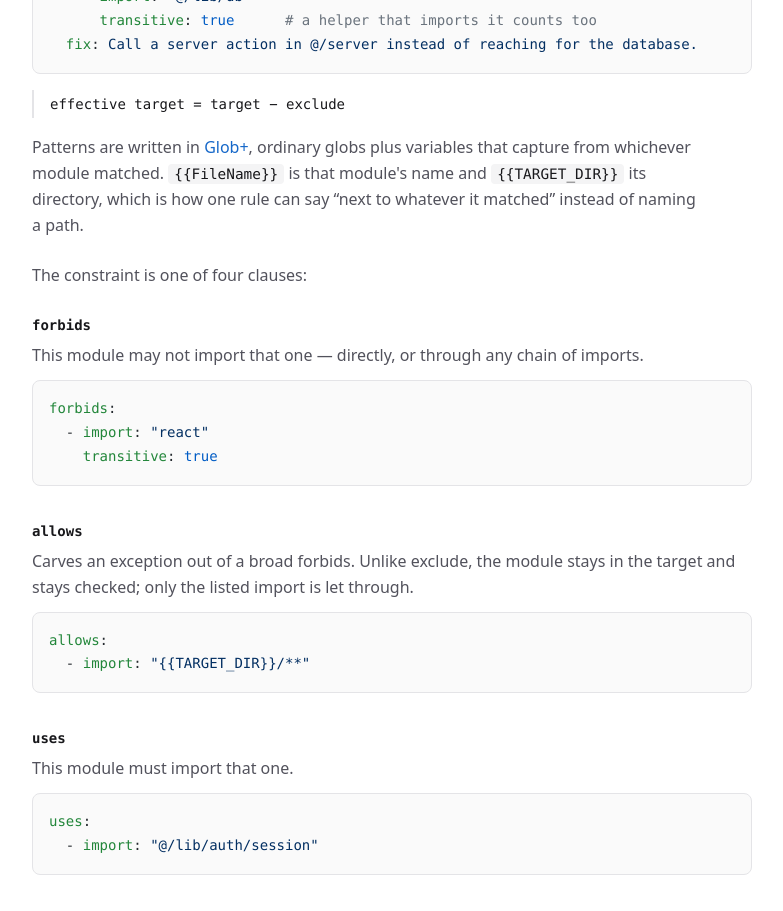
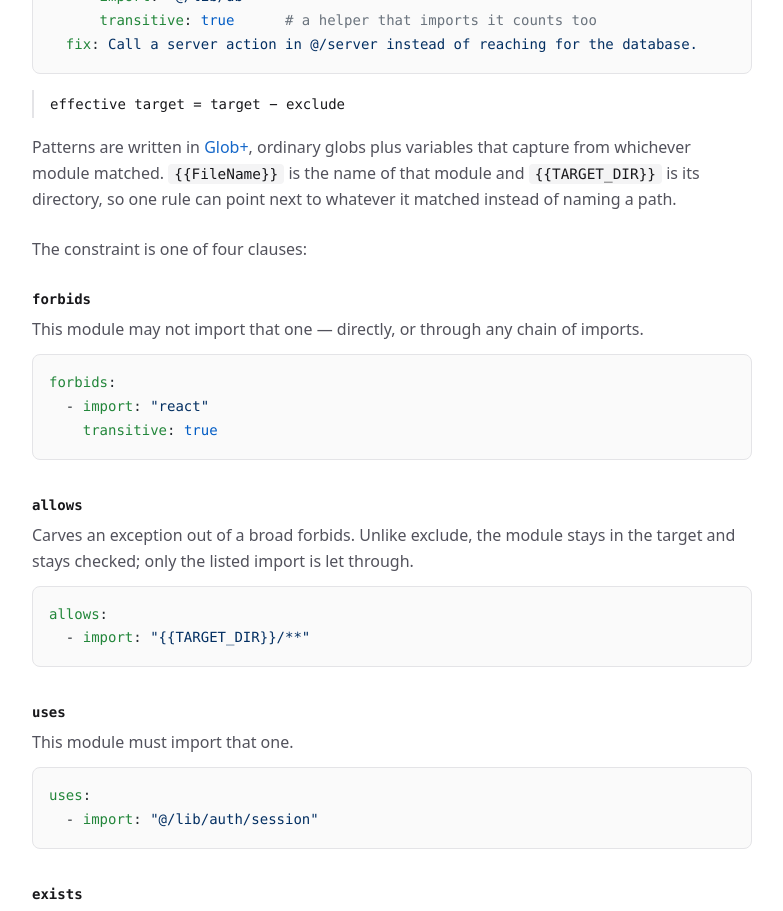
Before and after one commit to Ivy-Apps/deslop-web, a Next.js app: page / in a window 1280 px wide. Shown: the part 1200-2111 px from the top of the page, without its empty margins (248-1031 px from the left). Built offline with nearby package versions, Linux system fonts and the light colour scheme.

Commit message:
Small fix

```diff
--- a/src/features/landing/components/ChecksSection.tsx
+++ b/src/features/landing/components/ChecksSection.tsx
@@ -81,16 +81,23 @@ function YourRules({
         effective target = target − exclude
       </p>
 
+      {/*
+        No HTML entities in this paragraph, deliberately. A JSXText node that
+        contains one (&apos;, &ldquo;) loses the space between it and a
+        preceding element, so `<InlineCode>x</InlineCode> is the` renders as
+        "xis the". Keep the prose entity-free rather than fighting it with
+        {' '}, which the formatter collapses straight back out.
+      */}
       <p className={`mt-4 max-w-2xl ${typeScale.body} ${tw.text.secondary}`}>
         Patterns are written in{' '}
         <ExternalLink href={GITHUB_GLOB_PLUS_URL} variant="text">
           Glob+
         </ExternalLink>
         , ordinary globs plus variables that capture from whichever module
-        matched. <InlineCode>{'{{FileName}}'}</InlineCode> is that module&apos;s
-        name and <InlineCode>{'{{TARGET_DIR}}'}</InlineCode> its directory,
-        which is how one rule can say &ldquo;next to whatever it matched&rdquo;
-        instead of naming a path.
+        matched. <InlineCode>{'{{FileName}}'}</InlineCode> is the name of that
+        module and <InlineCode>{'{{TARGET_DIR}}'}</InlineCode> is its directory,
+        so one rule can point next to whatever it matched instead of naming a
+        path.
       </p>
 
       <p className={`mt-6 max-w-2xl ${typeScale.body} ${tw.text.secondary}`}>
```
